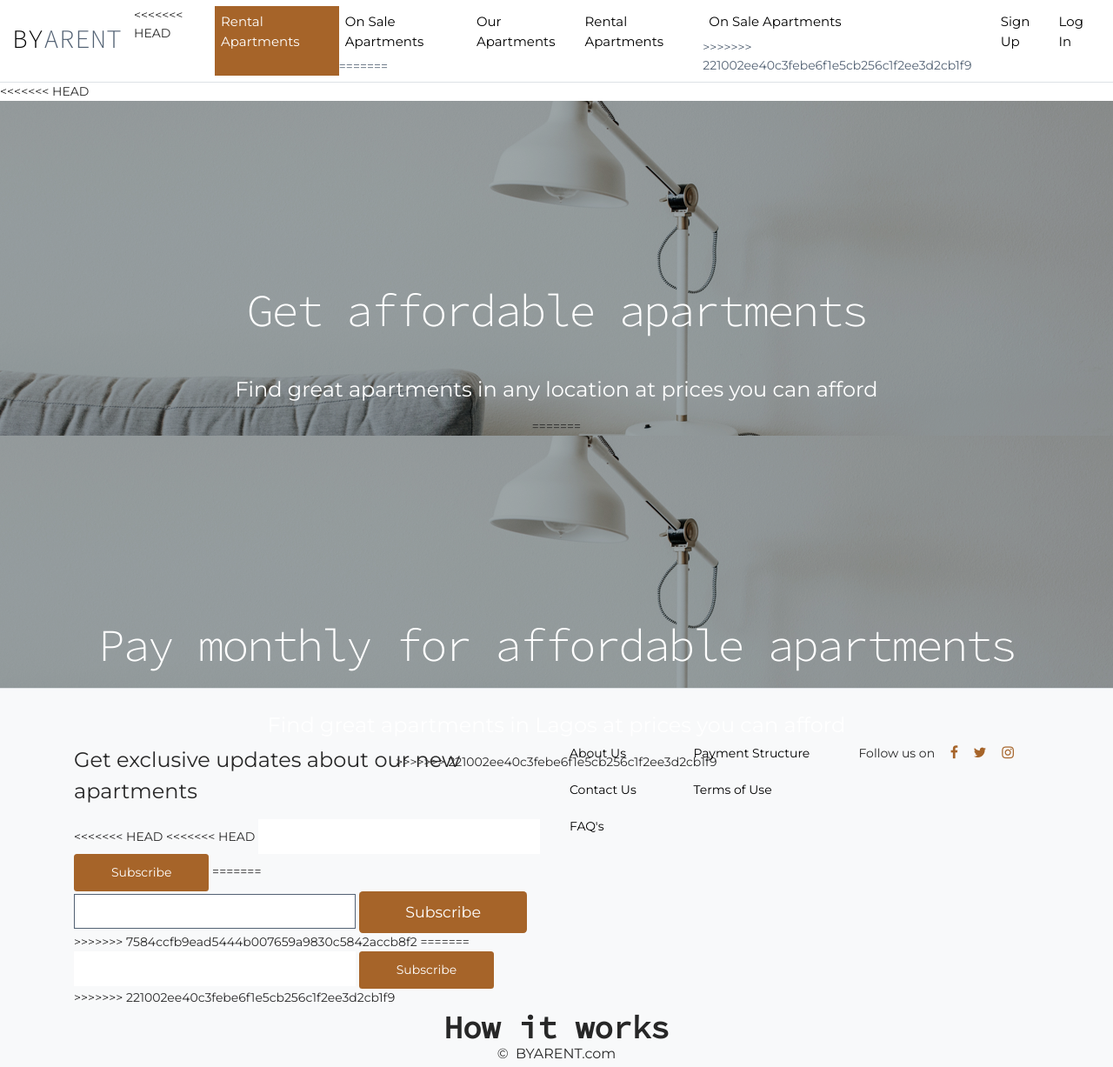
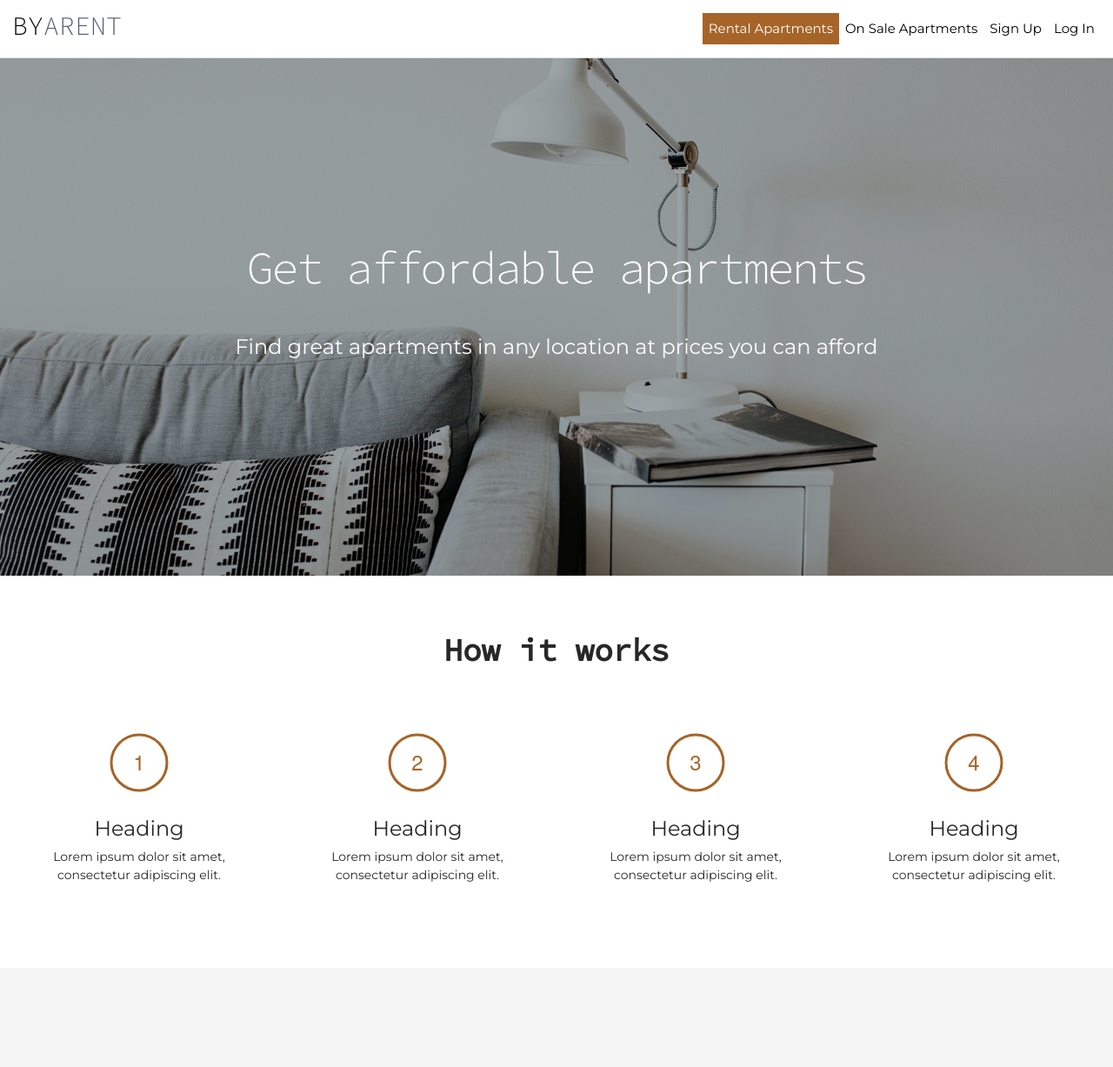
Before and after one commit to Amriesgrace/BYARENT, a website: page UI/index.html in a window 1280 px wide. Shown: the top 1227 px of the page at 87% size. Drawn offline with nearby package versions, Linux system fonts and the light colour scheme; a web font is replaced by a local one.

Commit message:
fixed merge conflicts in gh-pages

```diff
--- a/UI/index.html
+++ b/UI/index.html
@@ -29,22 +29,12 @@
 	            <div class="collapse navbar-collapse" id="navbarSupportedContent">
 	                <ul class="navbar-nav mr-auto"> </ul>
 	                <ul class="navbar-nav navbar-right">
-<<<<<<< HEAD
+
 	                    <li class="nav-item active">
 	                        <a class="nav-link font-color hover-link" href="rental.html">Rental Apartments</a>
 	                    </li>
 	                    <li class="nav-item">
 	                        <a class="nav-link font-color hover-link" href="onsale_apartments.html">On Sale Apartments</a>
-=======
-	                    <li class="nav-item">
-	                        <a class="nav-link font-color hover-link" href="our_apartments.html">Our Apartments</a>
-	                    </li>
-	                    <li class="nav-item">
-	                        <a class="nav-link font-color hover-link" href="list_apartments.html">Rental Apartments</a>
-	                    </li>
-	                    <li class="nav-item">
-	                        <a class="nav-link font-color hover-link" href="list_apartments.html">On Sale Apartments</a>
->>>>>>> 221002ee40c3febe6f1e5cb256c1f2ee3d2cb1f9
 	                    </li>
 	                    <li class="nav-item">
 	                        <a class="nav-link font-color hover-link" href="signup.html">Sign Up</a>
@@ -61,19 +51,10 @@
 
 		<!-- main -->
 		<main>
-<<<<<<< HEAD
-
             <div class="banner_img">
                 <div class="inner-content">
                     <h1 class="text-white f-source font-weight-light">Get affordable apartments </h1>
                     <p class="text-white mt-5">Find great apartments in any location at prices you can afford </p>
-=======
-            <!-- Start Banner -->
-            <div class="banner_img">
-                <div class="inner-content">
-                    <h1 class="text-white f-source font-weight-light">Pay monthly for affordable apartments </h1>
-                    <p class="text-white mt-5">Find great apartments in Lagos at prices you can afford </p>
->>>>>>> 221002ee40c3febe6f1e5cb256c1f2ee3d2cb1f9
                 </div>
             </div>
             <!-- ./End Banner -->
```
